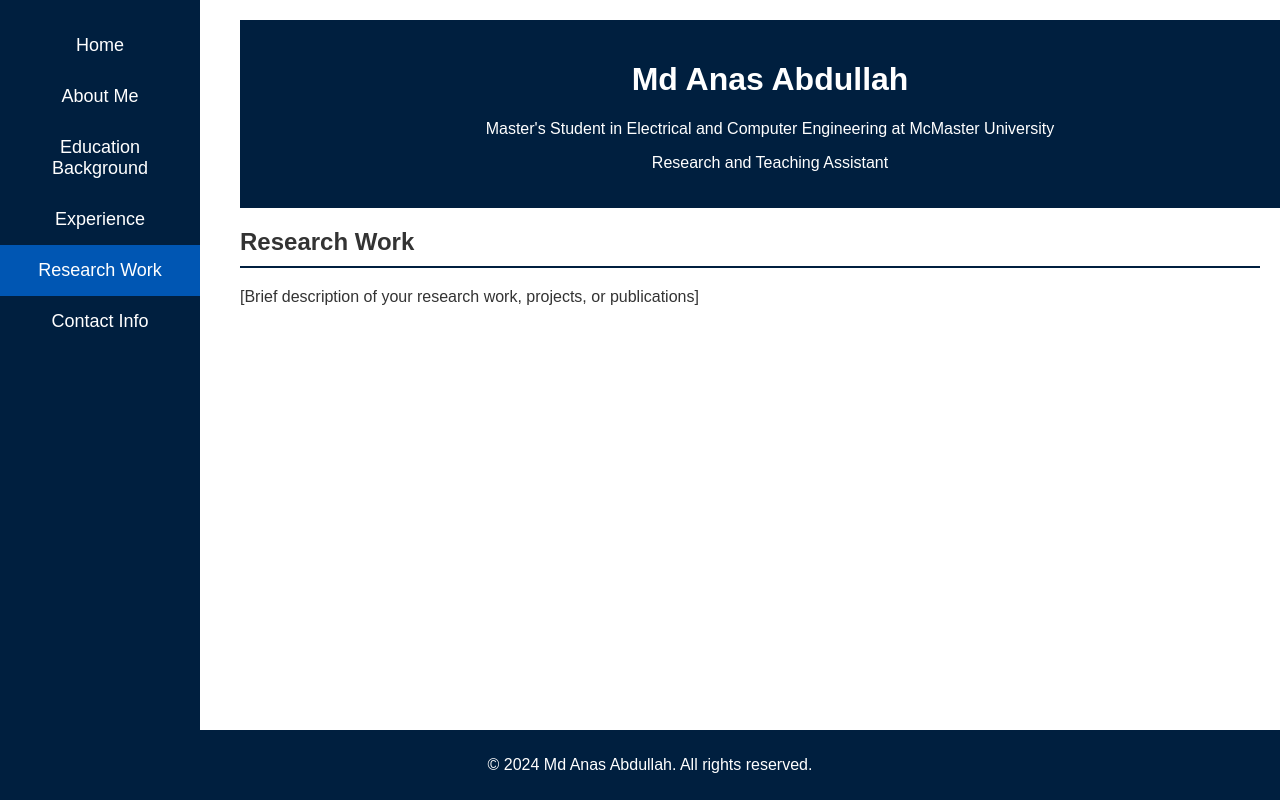
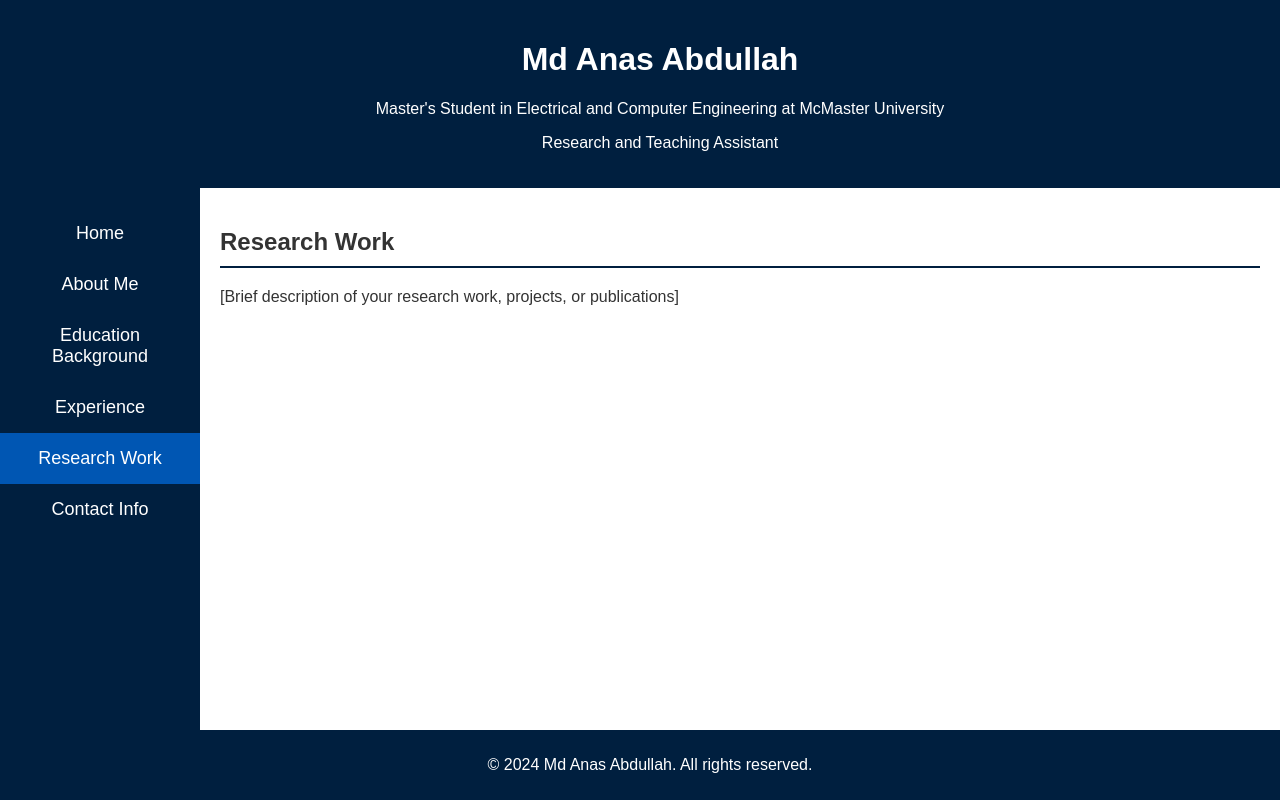
Before and after one commit to AnasAbdullah2024/Md-Anas-Abdullah, a plain HTML site: page research.html in a window 1280 px wide. Shown: the top 800 px of the page. Drawn offline with Linux system fonts and the light colour scheme.

Commit message:
Update research.html

```diff
--- a/research.html
+++ b/research.html
@@ -11,8 +11,8 @@
             margin: 0;
             padding: 0;
             display: flex;
+            min-height: 100vh;
             flex-direction: column;
-            min-height: 100vh;
         }
         header {
             background-color: #001f3f; /* Deep navy blue */
@@ -25,10 +25,6 @@
             background-color: #001f3f; /* Deep navy blue */
             color: #ffffff;
             width: 200px;
-            position: fixed;
-            top: 0;
-            left: 0;
-            height: 100vh;
             padding: 20px 0;
             box-sizing: border-box;
         }
@@ -43,10 +39,13 @@
         nav a:hover, nav a.active {
             background-color: #0056b3;
         }
+        .main-content {
+            display: flex;
+            flex: 1;
+        }
         .container {
-            margin-left: 220px;
+            flex: 1;
             padding: 20px;
-            flex: 1;
         }
         h2 {
             font-size: 24px;
@@ -60,12 +59,19 @@
             text-align: center;
             padding: 10px;
             width: 100%;
-            position: fixed;
+            position: sticky;
             bottom: 0;
         }
     </style>
 </head>
 <body>
+    <header>
+        <h1>Md Anas Abdullah</h1>
+        <p>Master's Student in Electrical and Computer Engineering at McMaster University</p>
+        <p>Research and Teaching Assistant</p>
+    </header>
+
+    <div class="main-content">
         <nav>
             <a href="index.html">Home</a>
             <a href="about.html">About Me</a>
@@ -76,13 +82,6 @@
         </nav>
 
         <div class="container">
-        <header>
-            <h1>Md Anas Abdullah</h1>
-            <p>Master's Student in Electrical and Computer Engineering at McMaster University</p>
-            <p>Research and Teaching Assistant</p>
-        </header>
-
-        <div>
             <h2>Research Work</h2>
             <p>[Brief description of your research work, projects, or publications]</p>
         </div>
```
Lines whose indentation alone changed are shown as unchanged.
